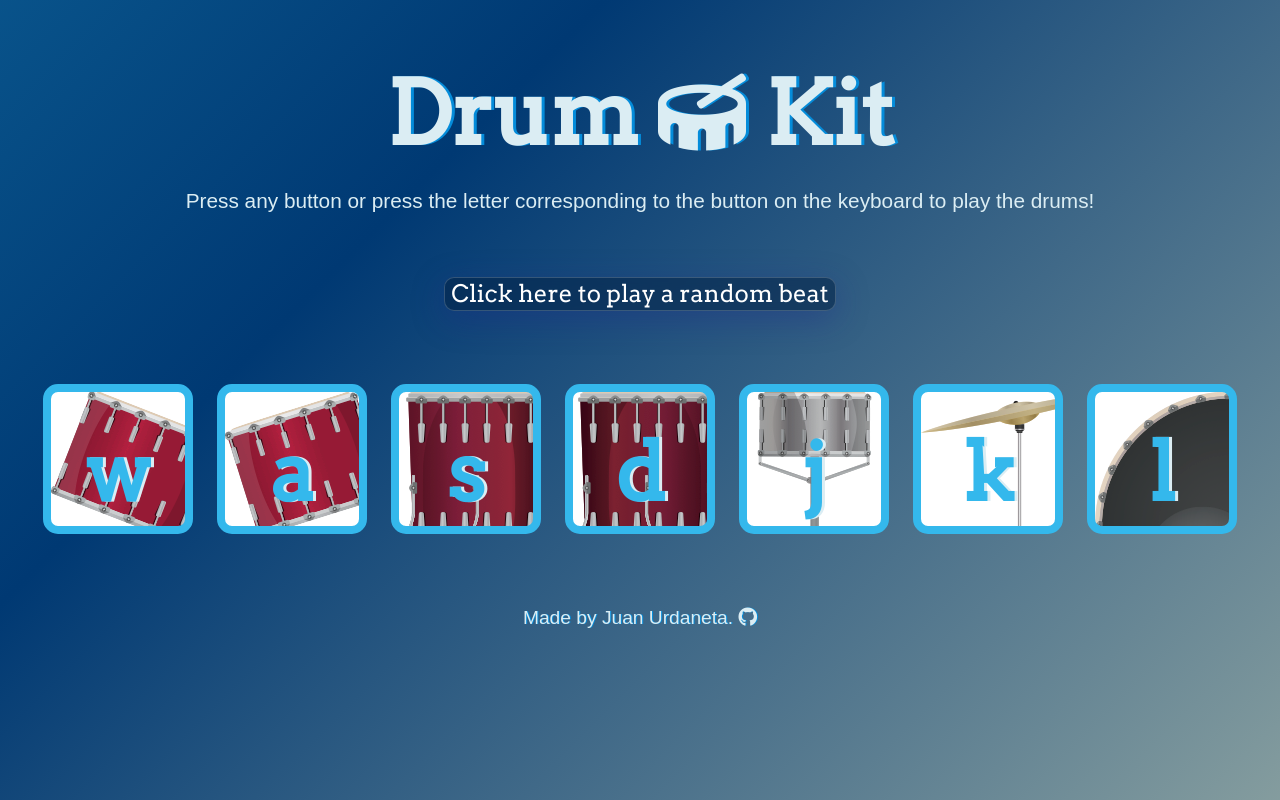
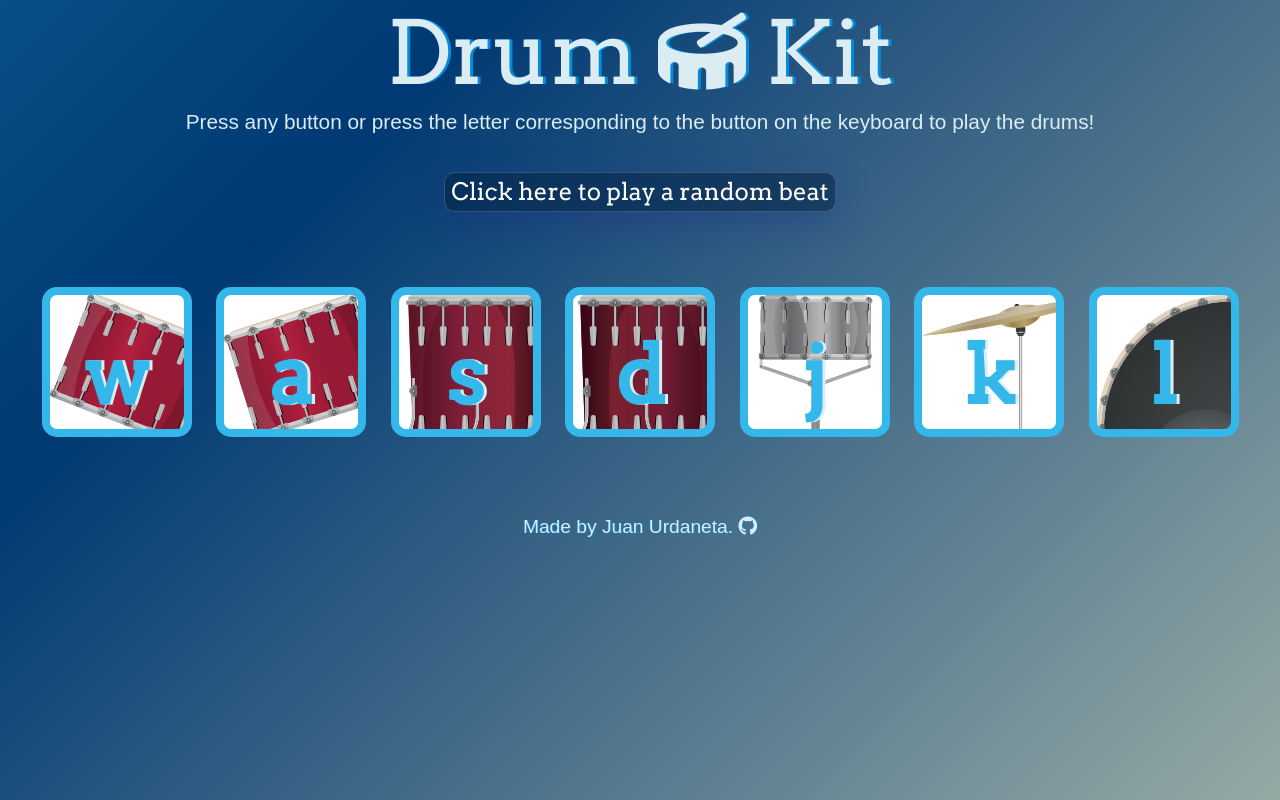
Before and after one commit to Juandurdaneta/Drum-kit, a plain HTML site: page index.html in a window 1280 px wide. Drawn offline with nearby package versions, Linux system fonts and the light colour scheme.

Commit message:
Add files via upload

```diff
--- a/index.html
+++ b/index.html
@@ -3,6 +3,7 @@
   <head>
     <meta charset="utf-8" />
     <title>Drum Kit</title>
+    <link rel="stylesheet" href="https://cdn.jsdelivr.net/npm/bootstrap@4.6.0/dist/css/bootstrap.min.css" integrity="sha384-B0vP5xmATw1+K9KRQjQERJvTumQW0nPEzvF6L/Z6nronJ3oUOFUFpCjEUQouq2+l" crossorigin="anonymous">
     <link rel="stylesheet" href="styles.css" />
     <link
       href="https://fonts.googleapis.com/css?family=Arvo"
@@ -19,15 +20,21 @@
   </head>
 
   <body>
-    <div class="main-text">
+
+    <div class="main-text container-fluid">
+      <div class="row">
+        <div class="col-12">
           <h1 id="title">Drum <i class="fas fa-drum"></i> Kit</h1>
           <p>Press any button or press the letter corresponding to the button on the keyboard to play the drums!</p>
         </div>
+      </div>
+    </div>
 
-    <div class="random-beat">
+    <div class="random-beat container-fluid">
       <button id="random" class="pointer">Click here to play a random beat</button>
     </div>
-    <div class="set">
+    <div class="row">
+      <div class="set col-lg-12 col-9 col-md-9">
         <button class="w drum pointer">w</button>
         <button class="a drum pointer">a</button>
         <button class="s drum pointer">s</button>
@@ -36,6 +43,8 @@
         <button class="k drum pointer">k</button>
         <button class="l drum pointer">l</button>
       </div>
+    </div>
+
 
     <footer>Made by Juan Urdaneta. <a href="https://github.com/Juandurdaneta"><i href="github.com"class="fab fa-github"></i></a> </footer>
     <script src="index.js"></script>
--- a/styles.css
+++ b/styles.css
@@ -33,7 +33,7 @@ p{
 }
 
 .main-text{
-  margin-bottom: 4rem;
+  margin-bottom: 1.2rem;
 }
 
 a{
```
Lines whose indentation alone changed are shown as unchanged.
